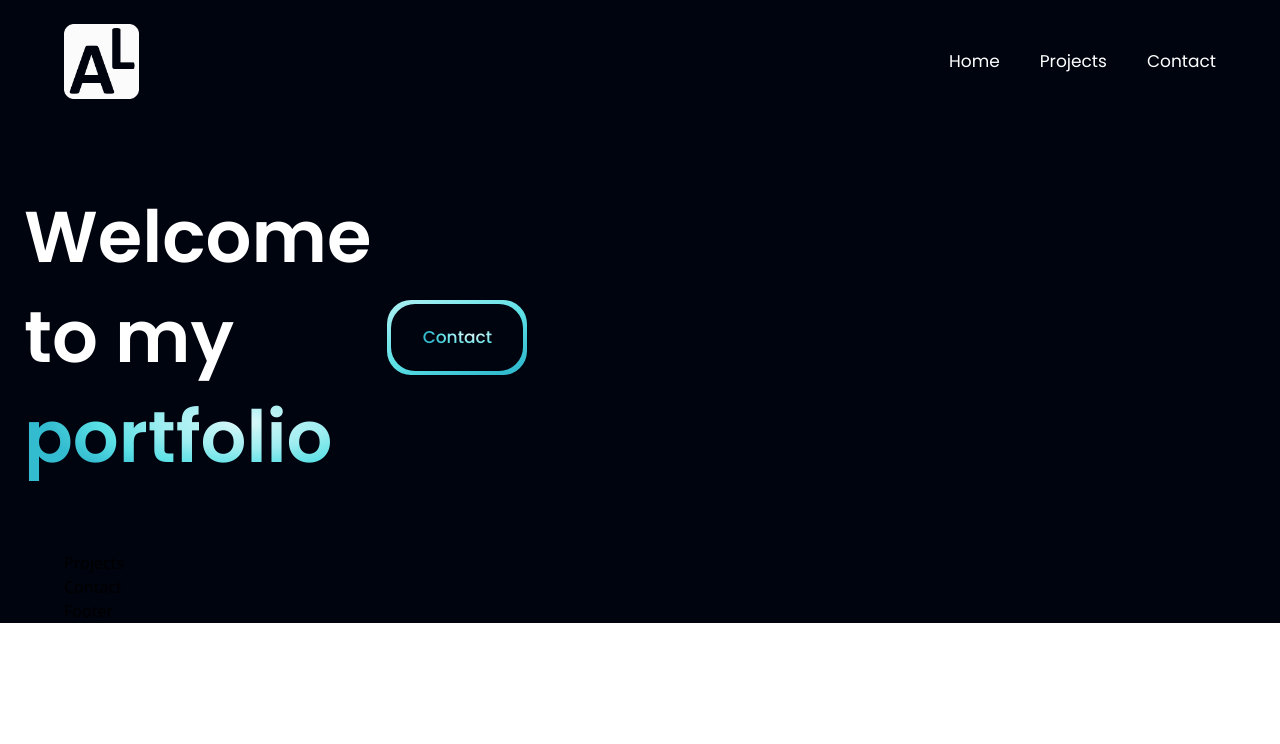
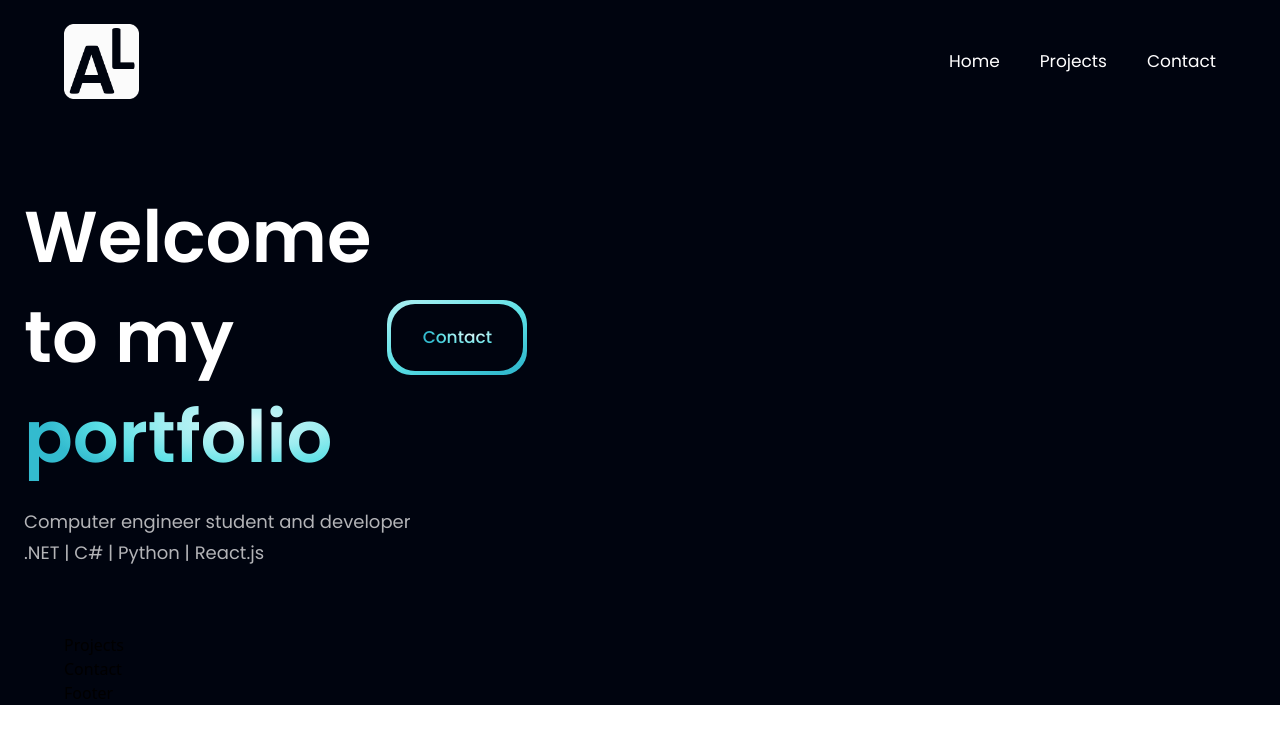
Before and after one commit to andrelosse/portfolio_web, a React (Vite) app: page / in a window 1280 px wide. Shown: the top 744 px of the page. Built offline with nearby package versions, Linux system fonts and the light colour scheme.

Commit message:
Start the implementation of Main section

```diff
--- a/src/App.jsx
+++ b/src/App.jsx
@@ -8,7 +8,7 @@ import Navbar from './components/Navbar';
 import Projects from './components/Projects';
 
 const App = () => (
-  <div className="bg-primary w-full overflow-hidden ">
+  <div className="bg-primary w-full overflow-hidden">
     <div className={`${stylesjs.paddingX}`}>
       <div className={`${stylesjs.boxWidth}`}>
         <Navbar/>
--- a/src/components/Main.jsx
+++ b/src/components/Main.jsx
@@ -15,6 +15,14 @@ const Main = () => (
                         <ContactIcon/>
                     </div>
                 </div>
+
+                <h1 className="font-poppins font-semibold ss:text-[67px] text-[52px] text-white
+                    ss:leading-[100px] leading-[75px] w-full"></h1>
+
+                <p className={`${stylesjs.paragraph} max-w-[470px] mt-5`}>
+                    Computer engineer student and developer <br/>.NET | C# | Python | React.js
+                </p>
+
             </div>
         </section>
     )
```
Also changed, not shown: 1 other file (tests, documents, lock files or other folders).
